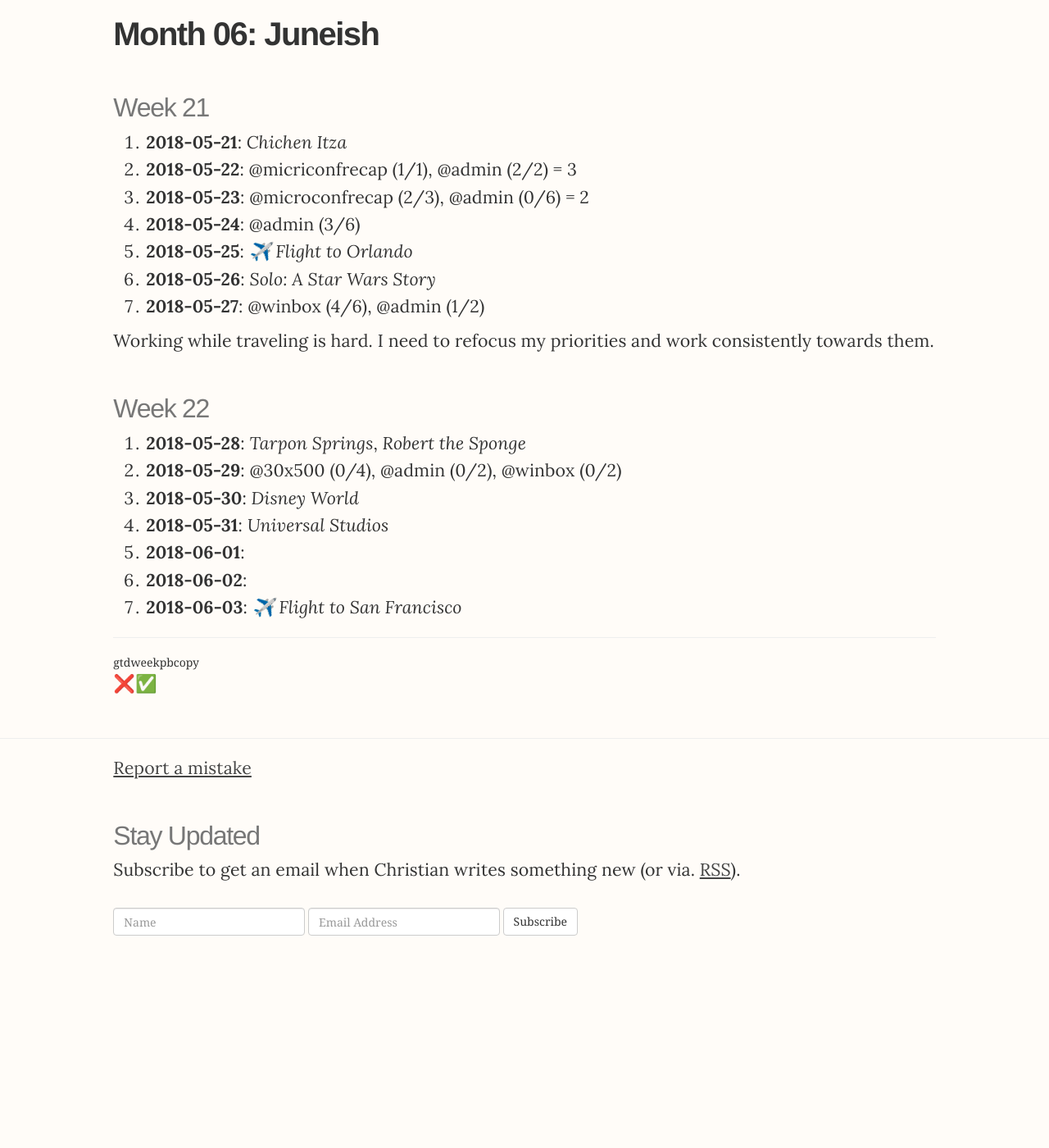
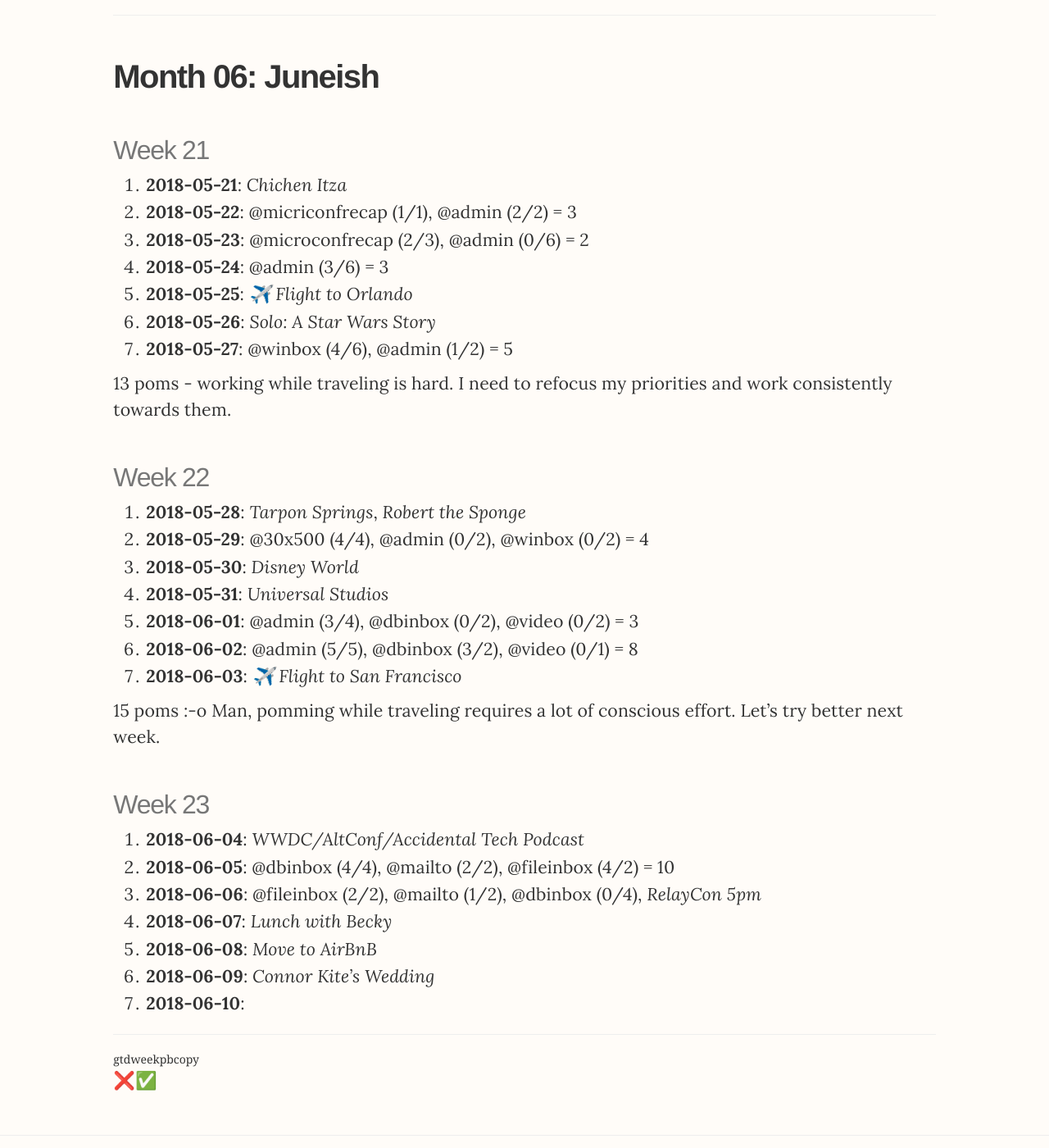
Before and after one commit to christiangenco/christiangenco.github.io, a Jekyll site: the page built from _posts/2018-01-01-2018.md, in a window 1280 px wide and 1400 px high, scrolled down 13778 px. Shown: the whole window at 82% size. Built offline with Jekyll 4.4.1, drawn with Linux system fonts in a browser that asks for light colours; nearby versions of some CDN libraries; before the commit the page ends 14929 px from its top, so only the background shows below that.

Commit message:
update 2018

```diff
--- a/_posts/2018-01-01-2018.md
+++ b/_posts/2018-01-01-2018.md
@@ -354,6 +354,8 @@ Oh man Microconf was so fun this year. Tons of clarifying conversations and talk
 6. **2018-05-19**: @microconfrecap (3/6) = 3
 7. **2018-05-20**: @microconfrecap (4/6) = 4
 
+14 poms
+
 ---
 
 ## Month 06: Juneish
@@ -363,22 +365,35 @@ Oh man Microconf was so fun this year. Tons of clarifying conversations and talk
 1. **2018-05-21**: *Chichen Itza*
 2. **2018-05-22**: @micriconfrecap (1/1), @admin (2/2) = 3
 3. **2018-05-23**: @microconfrecap (2/3), @admin (0/6) = 2
-4. **2018-05-24**: @admin (3/6)
+4. **2018-05-24**: @admin (3/6) = 3
 5. **2018-05-25**: *✈️ Flight to Orlando*
 6. **2018-05-26**: *Solo: A Star Wars Story*
-7. **2018-05-27**: @winbox (4/6), @admin (1/2)
+7. **2018-05-27**: @winbox (4/6), @admin (1/2) = 5
 
-Working while traveling is hard. I need to refocus my priorities and work consistently towards them.
+13 poms - working while traveling is hard. I need to refocus my priorities and work consistently towards them.
 
 ### Week 22
 
 1. **2018-05-28**: *Tarpon Springs*, *Robert the Sponge*
-2. **2018-05-29**: @30x500 (0/4), @admin (0/2), @winbox (0/2)
+2. **2018-05-29**: @30x500 (4/4), @admin (0/2), @winbox (0/2) = 4
 3. **2018-05-30**: *Disney World*
 4. **2018-05-31**: *Universal Studios*
-5. **2018-06-01**:
-6. **2018-06-02**:
+5. **2018-06-01**: @admin (3/4), @dbinbox (0/2), @video (0/2) = 3
+6. **2018-06-02**: @admin (5/5), @dbinbox (3/2), @video (0/1) = 8
 7. **2018-06-03**: *✈️ Flight to San Francisco*
+
+15 poms :-o Man, pomming while traveling requires a lot of conscious effort. Let's try better next week.
+
+### Week 23
+
+1. **2018-06-04**: *WWDC/AltConf/Accidental Tech Podcast*
+2. **2018-06-05**: @dbinbox (4/4), @mailto (2/2), @fileinbox (4/2) = 10
+3. **2018-06-06**: @fileinbox (2/2), @mailto (1/2), @dbinbox (0/4), *RelayCon 5pm*
+4. **2018-06-07**: *Lunch with Becky*
+5. **2018-06-08**: *Move to AirBnB*
+6. **2018-06-09**: *Connor Kite's Wedding*
+7. **2018-06-10**:
+
 
 ---
 
```
